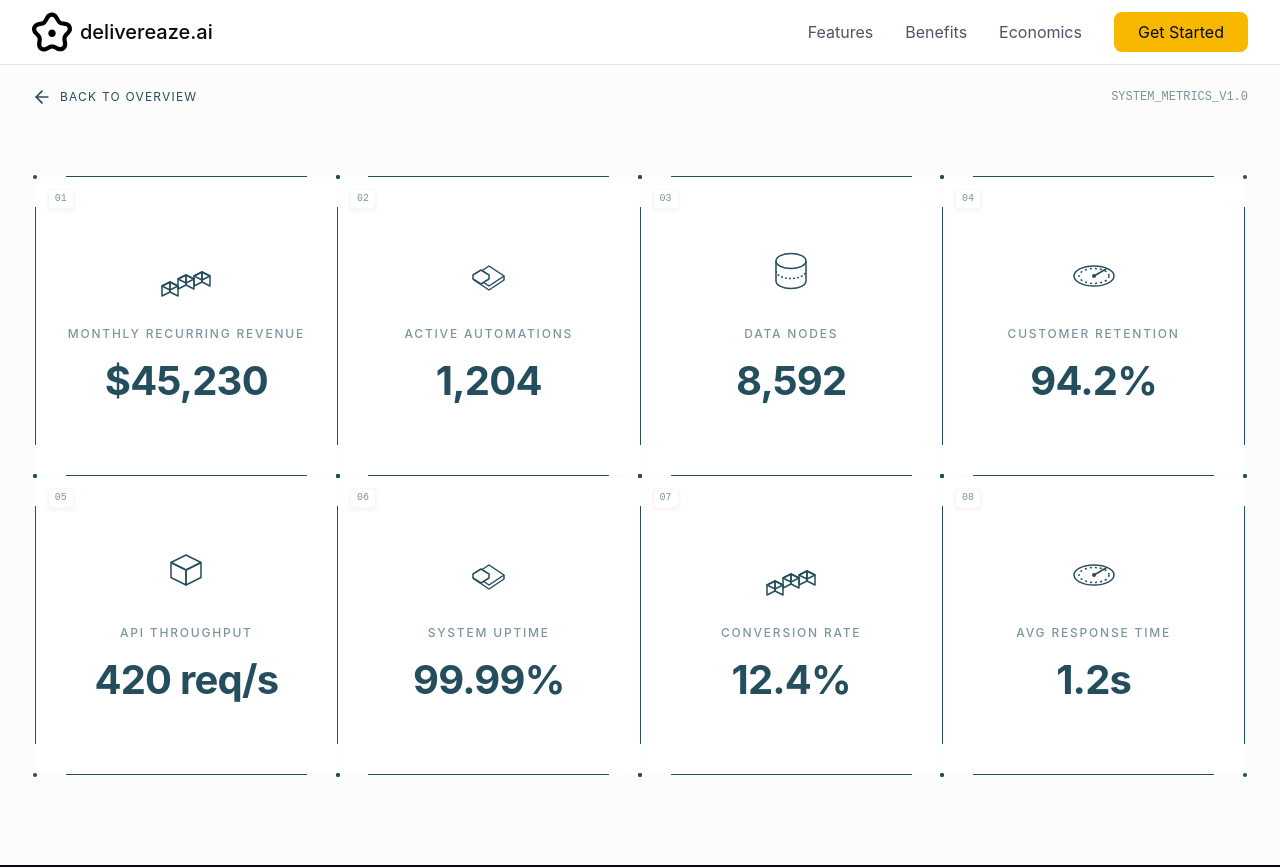
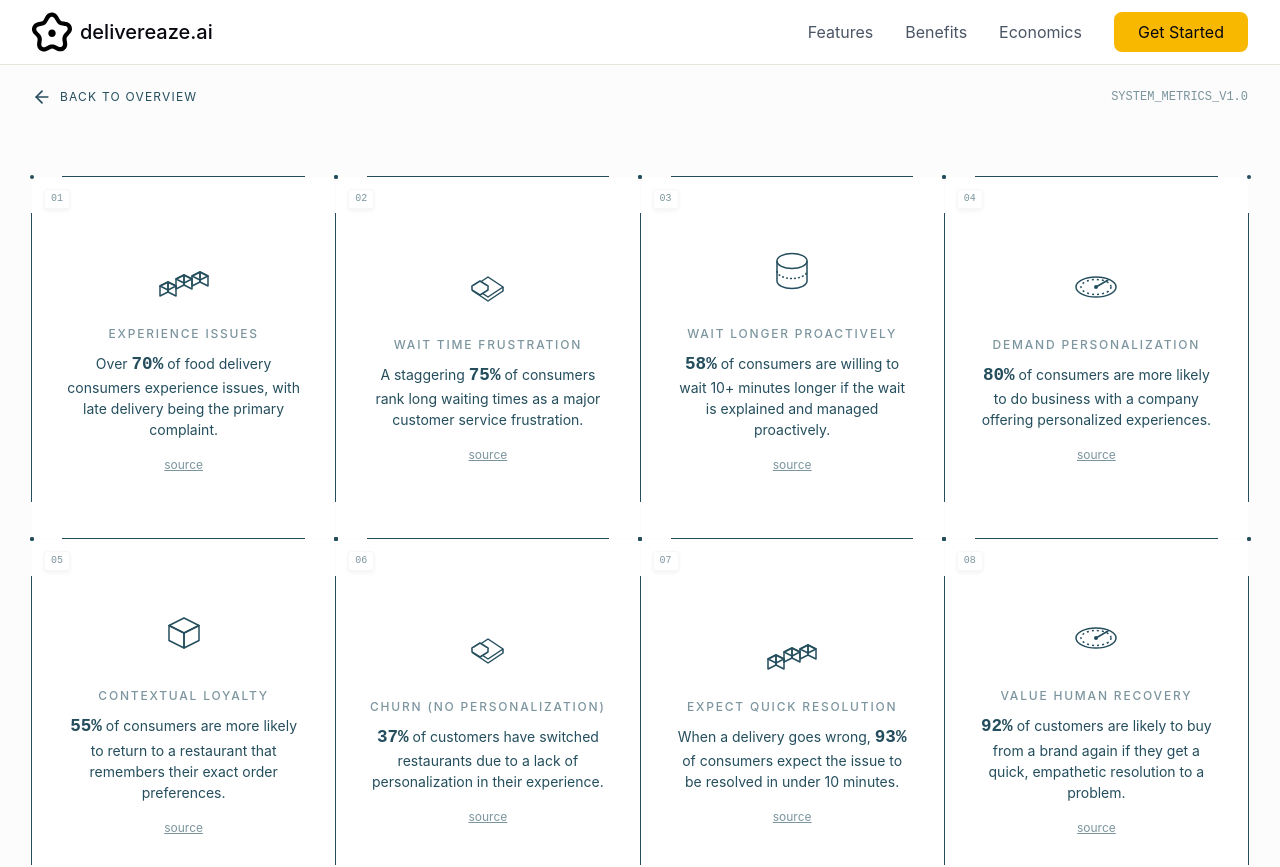
Before and after one commit to soloiaros/delivereaze, a React (Vite) app: page /stats in a window 1280 px wide. Shown: the top 867 px of the page. Built offline with nearby package versions, Linux system fonts and the light colour scheme.

Commit message:
feat: fill out the statistic cards with info
Concise information and sources were added to each card

```diff
--- a/src/components/DetailedStats.jsx
+++ b/src/components/DetailedStats.jsx
@@ -66,7 +66,7 @@ const IsometricCube = () => (
   </svg>
 );
 
-const StatCard = ({ graphic: Graphic, title, value, index }) => (
+const StatCard = ({ graphic: Graphic, title, description, source, index }) => (
   <div className="stat-card">
     <div className="card-border border-top" />
     <div className="card-border border-right" />
@@ -82,21 +82,26 @@ const StatCard = ({ graphic: Graphic, title, value, index }) => (
         <Graphic />
       </div>
       <h3 className="stat-title">{title}</h3>
-      <p className="stat-value">{value}</p>
+      <p className="stat-description">{description}</p>
+      {source && (
+        <a href={source} target="_blank" rel="noopener noreferrer" className="stat-source">
+          source
+        </a>
+      )}
     </div>
   </div>
 );
 
 export default function DetailedStats() {
   const stats = [
-    { graphic: IsometricBarChart, title: "Monthly Recurring Revenue", value: "$45,230" },
-    { graphic: IsometricToggle, title: "Active Automations", value: "1,204" },
-    { graphic: IsometricCylinder, title: "Data Nodes", value: "8,592" },
-    { graphic: IsometricDial, title: "Customer Retention", value: "94.2%" },
-    { graphic: IsometricCube, title: "API Throughput", value: "420 req/s" },
-    { graphic: IsometricToggle, title: "System Uptime", value: "99.99%" },
-    { graphic: IsometricBarChart, title: "Conversion Rate", value: "12.4%" },
-    { graphic: IsometricDial, title: "Avg Response Time", value: "1.2s" },
+    { graphic: IsometricBarChart, title: "Experience Issues", description: <>Over <strong className="stat-percentage">70%</strong> of food delivery consumers experience issues, with late delivery being the primary complaint.</>, source: "https://www.restaurantdive.com/news/research-shows-delivery-pain-points-from-unidentifiable-calls-to-incorrect/584787/" },
+    { graphic: IsometricToggle, title: "Wait Time Frustration", description: <>A staggering <strong className="stat-percentage">75%</strong> of consumers rank long waiting times as a major customer service frustration.</>, source: "https://retail-insider.com/retail-insider/2025/06/new-survey-reveals-75-of-consumers-frustrated-by-long-customer-service-wait-times-and-poor-resolutions/" },
+    { graphic: IsometricCylinder, title: "Wait Longer Proactively", description: <><strong className="stat-percentage">58%</strong> of consumers are willing to wait 10+ minutes longer if the wait is explained and managed proactively.</>, source: "https://retail-insider.com/retail-insider/2025/06/new-survey-reveals-75-of-consumers-frustrated-by-long-customer-service-wait-times-and-poor-resolutions/" },
+    { graphic: IsometricDial, title: "Demand Personalization", description: <><strong className="stat-percentage">80%</strong> of consumers are more likely to do business with a company offering personalized experiences.</>, source: "https://zipdo.co/customer-experience-in-the-food-industry-statistics/" },
+    { graphic: IsometricCube, title: "Contextual Loyalty", description: <><strong className="stat-percentage">55%</strong> of consumers are more likely to return to a restaurant that remembers their exact order preferences.</>, source: "https://zipdo.co/customer-experience-in-the-food-industry-statistics/" },
+    { graphic: IsometricToggle, title: "Churn (No Personalization)", description: <><strong className="stat-percentage">37%</strong> of customers have switched restaurants due to a lack of personalization in their experience.</>, source: "https://zipdo.co/customer-experience-in-the-food-industry-statistics/" },
+    { graphic: IsometricBarChart, title: "Expect Quick Resolution", description: <>When a delivery goes wrong, <strong className="stat-percentage">93%</strong> of consumers expect the issue to be resolved in under 10 minutes.</>, source: "https://zipdo.co/customer-experience-in-the-food-industry-statistics/" },
+    { graphic: IsometricDial, title: "Value Human Recovery", description: <><strong className="stat-percentage">92%</strong> of customers are likely to buy from a brand again if they get a quick, empathetic resolution to a problem.</>, source: "https://zipdo.co/customer-experience-in-the-food-industry-statistics/" },
   ];
 
   return (
--- a/src/components/DetailedStats.scss
+++ b/src/components/DetailedStats.scss
@@ -139,11 +139,32 @@
       font-weight: 500;
     }
 
-    .stat-value {
-      font-size: 2.5rem;
+    .stat-description {
+      font-size: 0.875rem;
+      line-height: 1.5;
+      color: var(--stats-color);
+      max-width: 250px;
+      margin: 0;
+    }
+
+    .stat-percentage {
+      font-size: 1.1rem;
       font-weight: 700;
+      font-family: 'Roboto Mono', monospace;
       color: var(--stats-color);
-      letter-spacing: -0.02em;
+    }
+
+    .stat-source {
+      margin-top: 1rem;
+      font-size: 0.75rem;
+      color: var(--stats-color-muted);
+      text-decoration: underline;
+      text-transform: lowercase;
+      transition: color 0.2s;
+
+      &:hover {
+        color: var(--stats-color);
+      }
     }
   }
 }
```
